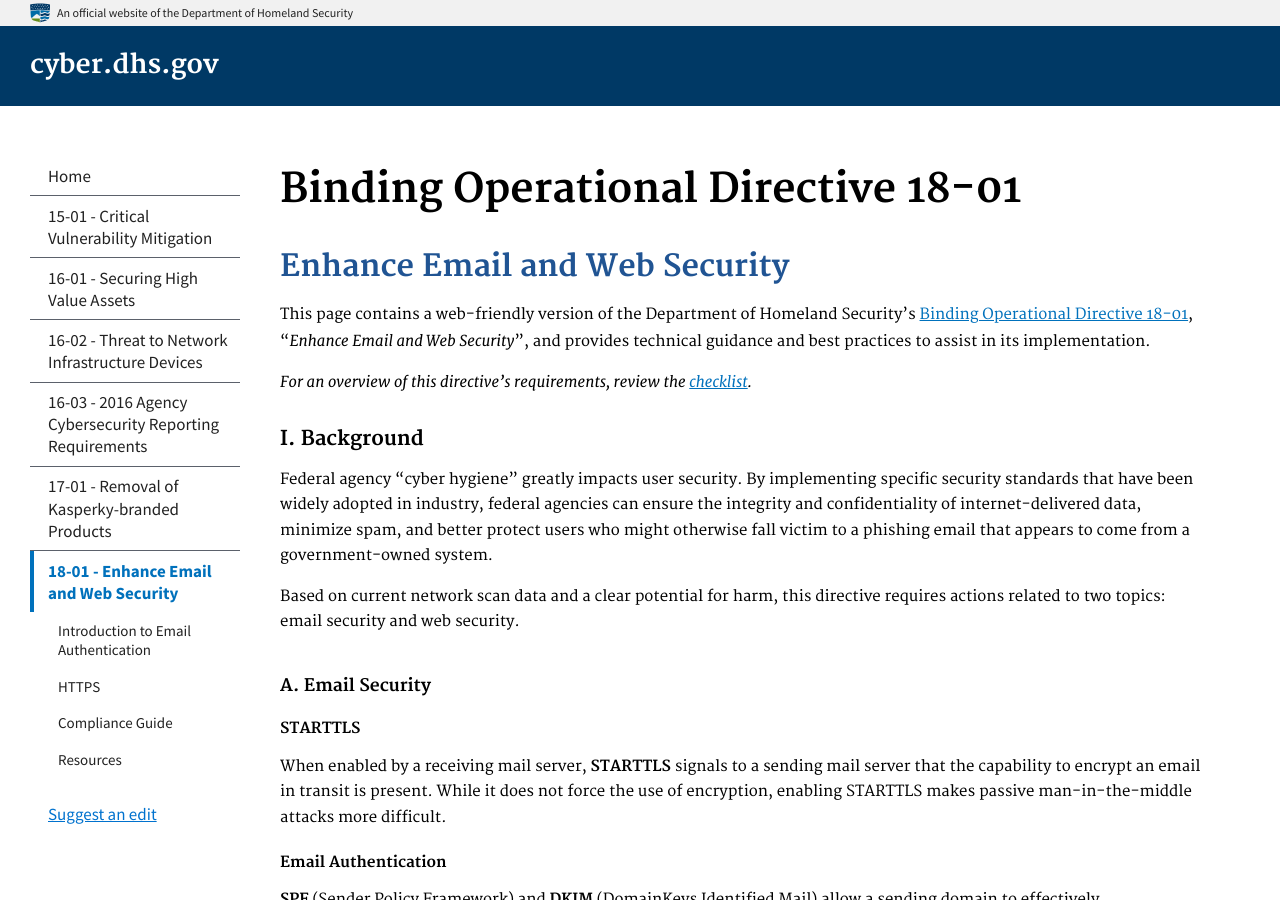
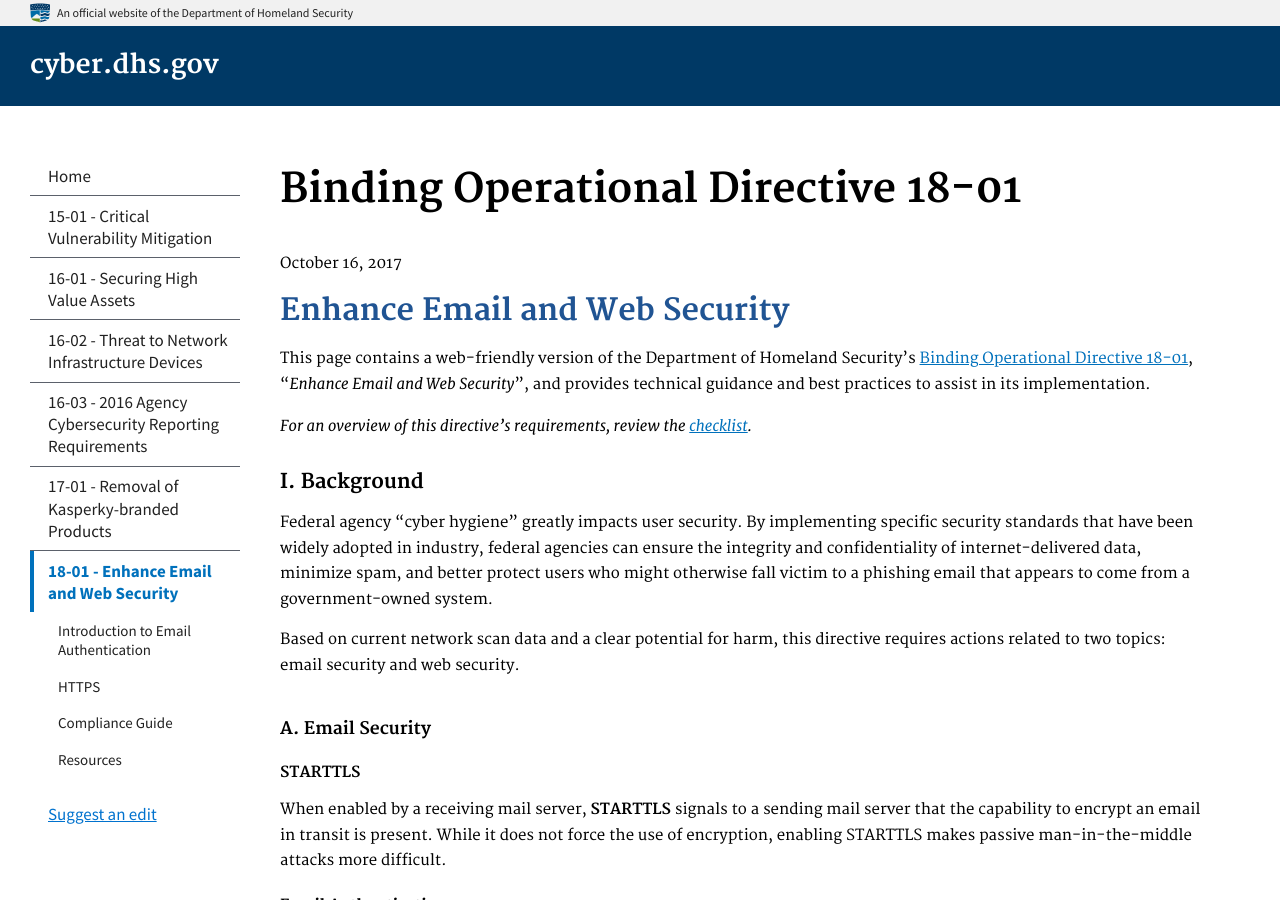
Before and after one commit to cisagov/cyber.dhs.gov, a Jekyll site: the page built from pages/18-01.md, in a window 1280 px wide and 900 px high. Built offline with Jekyll 4.4.1, drawn with Linux system fonts in a browser that asks for light colours.

Commit message:
Update 18-01.md

```diff
--- a/pages/18-01.md
+++ b/pages/18-01.md
@@ -18,6 +18,7 @@ subnav:
   - text: Resources
     href: "#resources"
 ---
+October 16, 2017
 ## Enhance Email and Web Security
 
 This page contains a web-friendly version of the Department of Homeland Security's [Binding Operational Directive 18-01](/assets/report/bod-18-01.pdf), “_Enhance Email and Web Security_”, and provides technical guidance and best practices to assist in its implementation.
```
